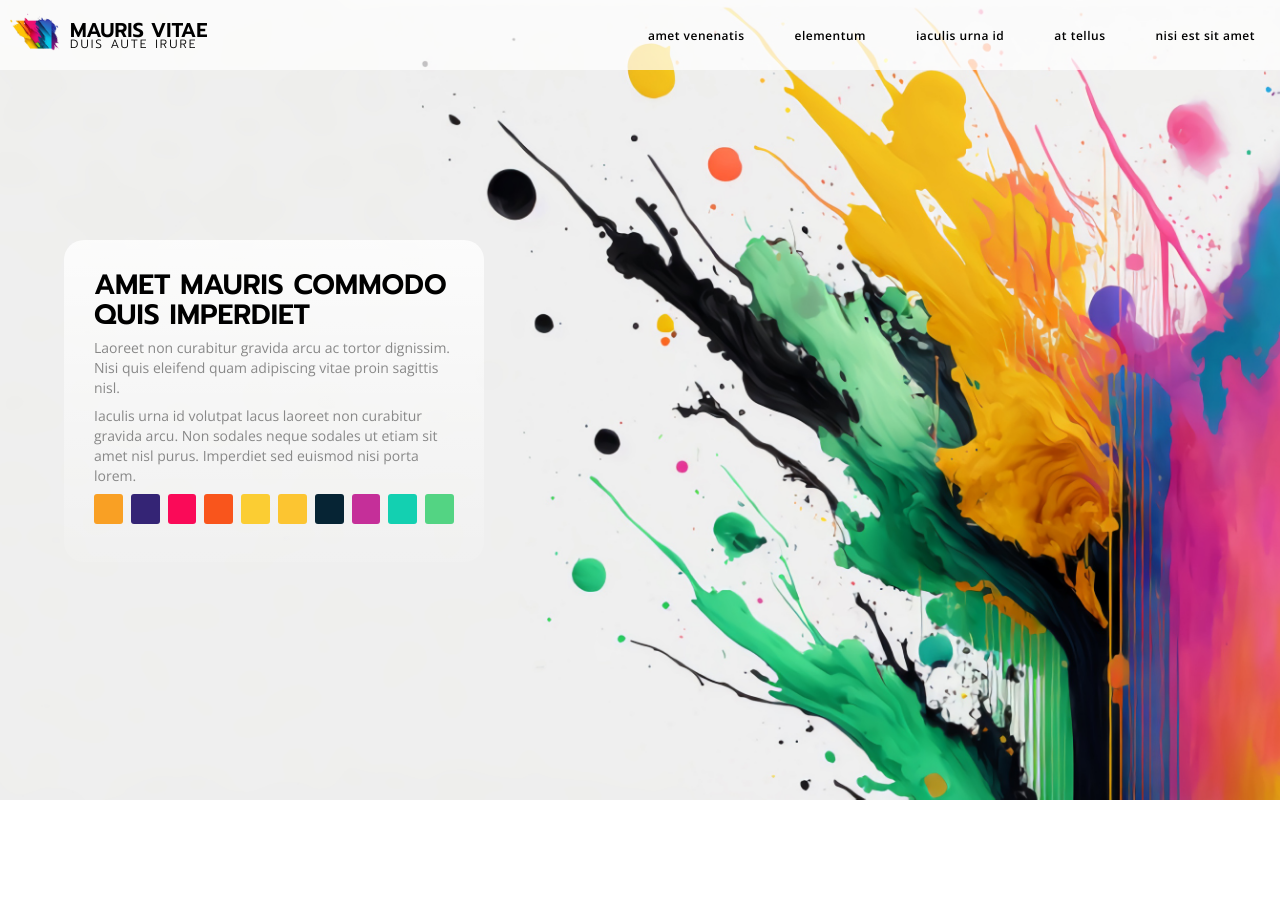
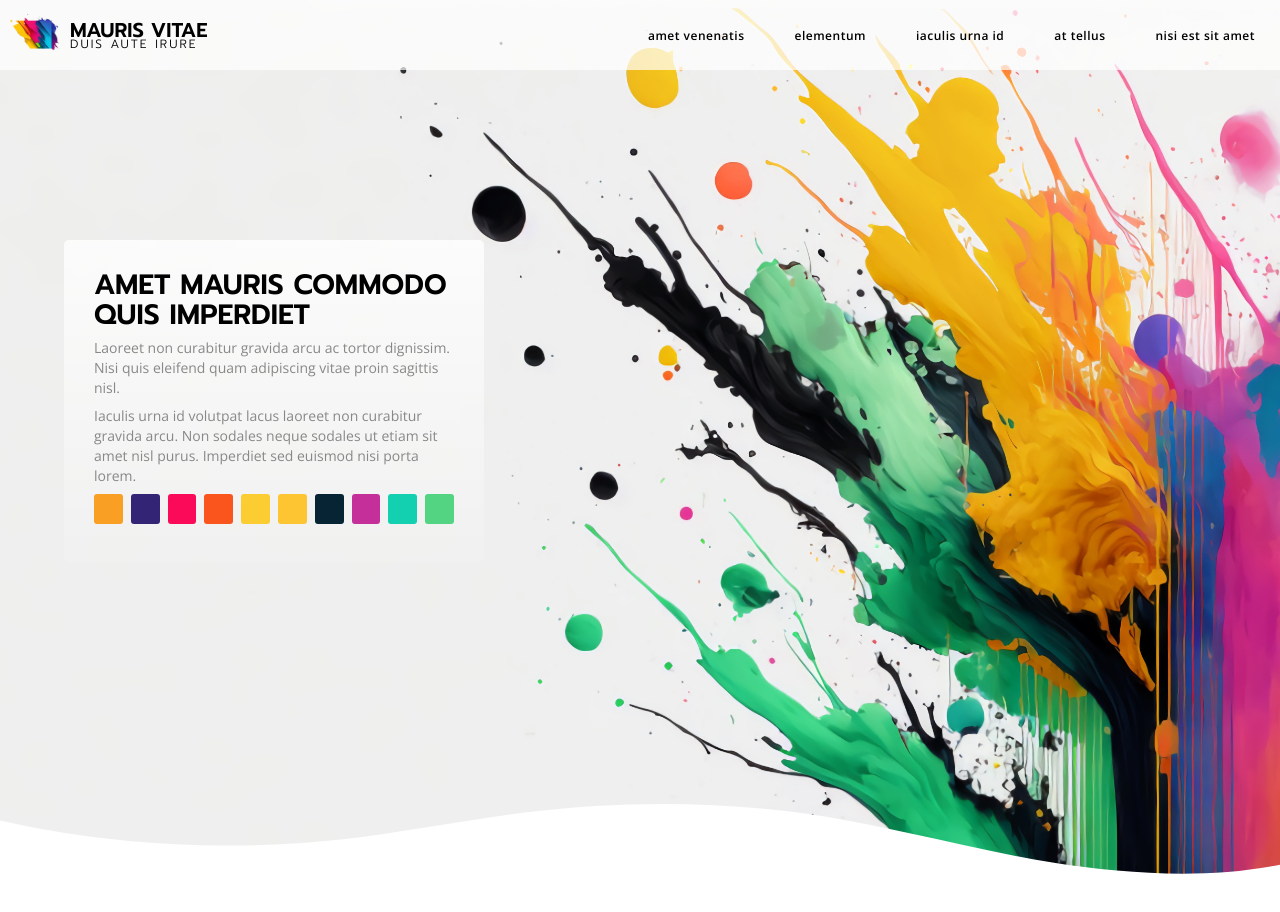
Before and after one commit to Jeff0Brewer/paint-layout, a Next.js app: page / in a window 1280 px wide. Shown: the top 912 px of the page. Built offline with nearby package versions, Linux system fonts and the light colour scheme.

Commit message:
add curved bottom border, remove js vh unit

```diff
--- a/pages/_app.tsx
+++ b/pages/_app.tsx
@@ -1,18 +1,7 @@
-import React, { useEffect } from 'react'
+import React from 'react'
+import type { AppProps } from 'next/app'
 import '../styles/globals.css'
-import type { AppProps } from 'next/app'
 
 export default function App ({ Component, pageProps }: AppProps) {
-    useEffect(() => {
-        const resizeHandler = () => {
-            const height = `${window.innerHeight}px`
-            document.documentElement.style.setProperty('--vh', height)
-        }
-        window.addEventListener('resize', resizeHandler)
-        return () => {
-            window.removeEventListener('resize', resizeHandler)
-        }
-    }, [])
-
     return <Component {...pageProps} />
 }
--- a/pages/index.tsx
+++ b/pages/index.tsx
@@ -23,6 +23,11 @@ export default function Home () {
                     priority
                 />
                 <Intro />
+                <div className={styles.wave}>
+                    <svg data-name="Layer 1" xmlns="http://www.w3.org/2000/svg" viewBox="0 0 1200 120" preserveAspectRatio="none">
+                        <path d="M985.66,92.83C906.67,72,823.78,31,743.84,14.19c-82.26-17.34-168.06-16.33-250.45.39-57.84,11.73-114,31.07-172,41.86A600.21,600.21,0,0,1,0,27.35V120H1200V95.8C1132.19,118.92,1055.71,111.31,985.66,92.83Z" className={styles.shapeFill}></path>
+                    </svg>
+                </div>
             </section>
         </>
     )
--- a/styles/Home.module.css
+++ b/styles/Home.module.css
@@ -2,10 +2,30 @@
     position: relative;
     z-index: 1;
     width: 100vw;
-    height: var(--vh);
+    height: 110vh;
     padding: min(calc(100px + 15vw), 30vh) max(calc((100vw - var(--content-max))/2), 5vw);
 }
 
 .graphic {
     object-fit: cover;
 }
+
+.wave {
+    position: absolute;
+    bottom: 0;
+    left: 0;
+    width: 100%;
+    overflow: hidden;
+    line-height: 0;
+}
+
+.wave svg {
+    position: relative;
+    display: block;
+    width: calc(100% + 1.3px);
+    height: 77px;
+}
+
+.wave .shapeFill {
+    fill: #FFFFFF;
+}
--- a/styles/Intro.module.css
+++ b/styles/Intro.module.css
@@ -3,7 +3,7 @@
     z-index: 2;
     max-width: 420px;
     padding: 30px;
-    border-radius: 20px;
+    border-radius: 5px;
     background: linear-gradient(to bottom, rgba(255, 255, 255, .8) 0%, rgba(255, 255, 255, .1) 100%);
 }
 
--- a/styles/Swatch.module.css
+++ b/styles/Swatch.module.css
@@ -20,7 +20,7 @@
 .display {
     position: absolute;
     margin: 15px 0;
-    height: calc(2 * var(--swatch-max));
+    height: 800px;
     width: 100%;
 }
 
--- a/styles/globals.css
+++ b/styles/globals.css
@@ -2,8 +2,6 @@
 
 :root {
     --content-max: 1300px;
-    --swatch-max: 300px;
-    --vh: 100vh;
 }
 
 * {
```
